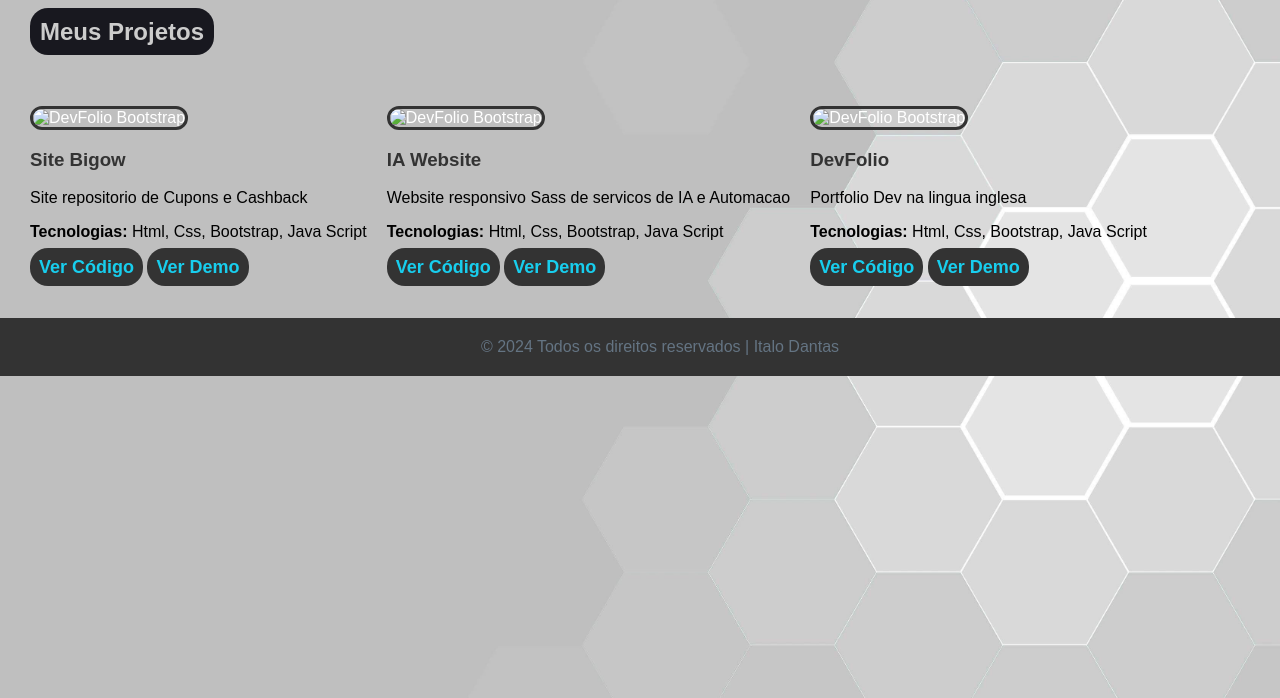
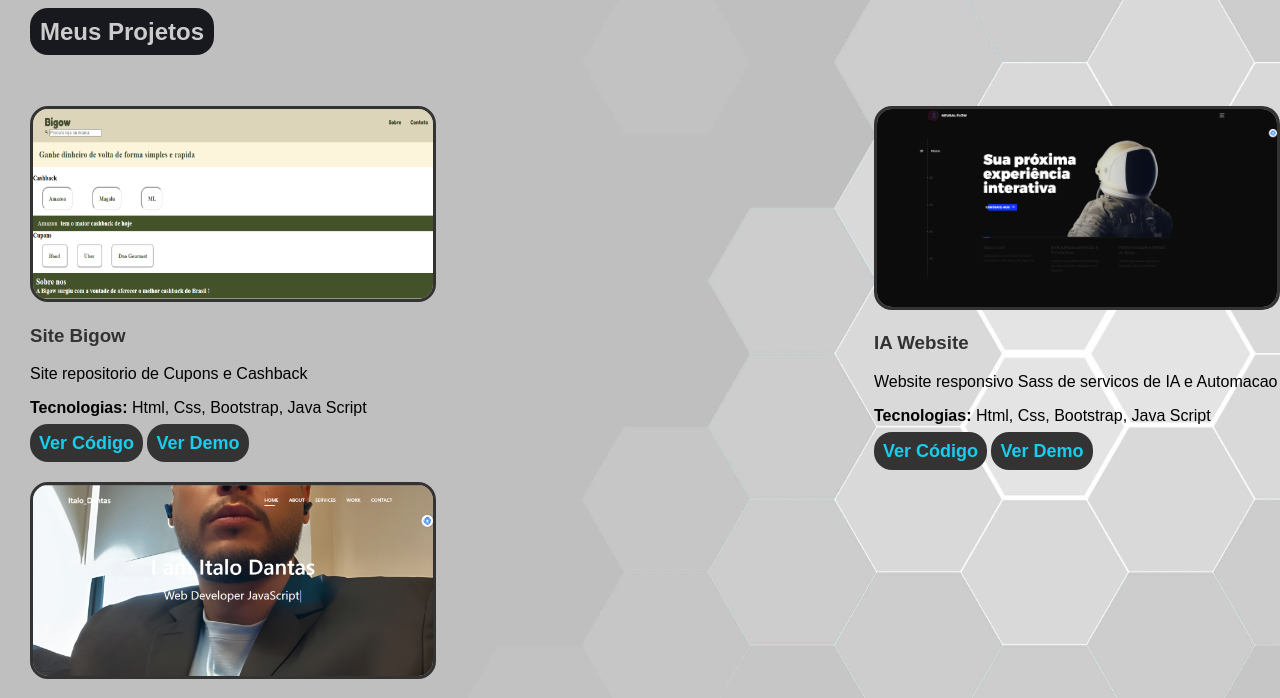
Before and after one commit to ItaloDantasDev/Portfolio, a plain HTML site: page projetos.html in a window 1280 px wide. Shown: the part 82-780 px from the top of the page. Drawn offline with Linux system fonts and the light colour scheme; the site is published under a folder, as on GitHub Pages, so addresses that start at the root find nothing; a web font is replaced by a local one.

Commit message:
Imagens funcionando
Fixed images not showing

```diff
--- a/projetos.html
+++ b/projetos.html
@@ -28,7 +28,7 @@
                 <h2>Meus Projetos</h2>
                 <div class="projects-grid">
                 <div class="project-card">
-                    <img style="height: 190px; width: 400px; border-radius: 18px;" src="/img/Site Bigow.PNG" alt="DevFolio Bootstrap">
+                    <img style="height: 190px; width: 400px; border-radius: 18px;" src="./img/Site Bigow.PNG" alt="Bigow - Cupons e Cashback">
                     <h3>Site Bigow</h3>
                     <p>Site repositorio de Cupons e Cashback</p>
                     <p><strong>Tecnologias:</strong> Html, Css, Bootstrap, Java Script</p>
@@ -39,7 +39,7 @@
                 </div>
 
                     <div class="project-card">
-                        <img style="width: 400px; border-radius: 18px;" src="/img/Foto Site Neural Flow.PNG" alt="DevFolio Bootstrap">
+                        <img style="width: 400px; border-radius: 18px;" src="./img/Foto Site Neural Flow.PNG" alt="Neural Flow IA">
                         <h3>IA Website</h3>
                         <p>Website responsivo Sass de servicos de IA e Automacao</p>
                         <p><strong>Tecnologias:</strong> Html, Css, Bootstrap, Java Script</p>
@@ -50,7 +50,7 @@
                     </div>
 
                         <div class="project-card">
-                            <img style="width: 400px; border-radius: 18px;" src="../img/Site DevFolio.PNG" alt="DevFolio Bootstrap">
+                            <img style="width: 400px; border-radius: 18px;" src="./img/Site DevFolio.PNG" alt="DevFolio Bootstrap">
                             <h3>DevFolio</h3>
                             <p>Portfolio Dev na lingua inglesa</p>
                             <p><strong>Tecnologias:</strong> Html, Css, Bootstrap, Java Script</p>
```
